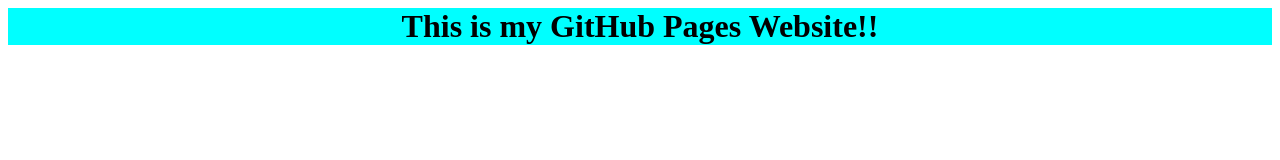
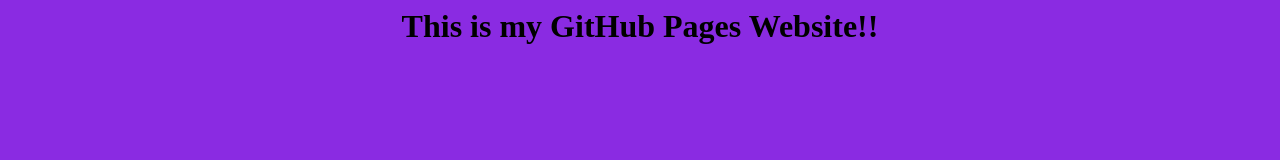
Before and after one commit to Ddrreexxyy/ddrreexxyy.github.io, a plain HTML site: page index.html in a window 1280 px wide. Drawn offline with Linux system fonts and the light colour scheme.

Commit message:
changed style

```diff
--- a/index.html
+++ b/index.html
@@ -4,18 +4,21 @@
 <head>
     <title>My Site</title>
     <style>
-        h1{
+        .h1{
             text-align:center;
-            background-color:aqua;
             padding:0px;
             margin:0;
             font-family:'Times New Roman', Times, serif;
+        }
+        body{
+            background-color: blueviolet;
         }
 
     </style>
 </head>
 <body>
-    <h1>This is my GitHub Pages Website!!</h1>
+
+    <h1 class="h1">This is my GitHub Pages Website!!</h1>
 
 </body>
 </html>
```
